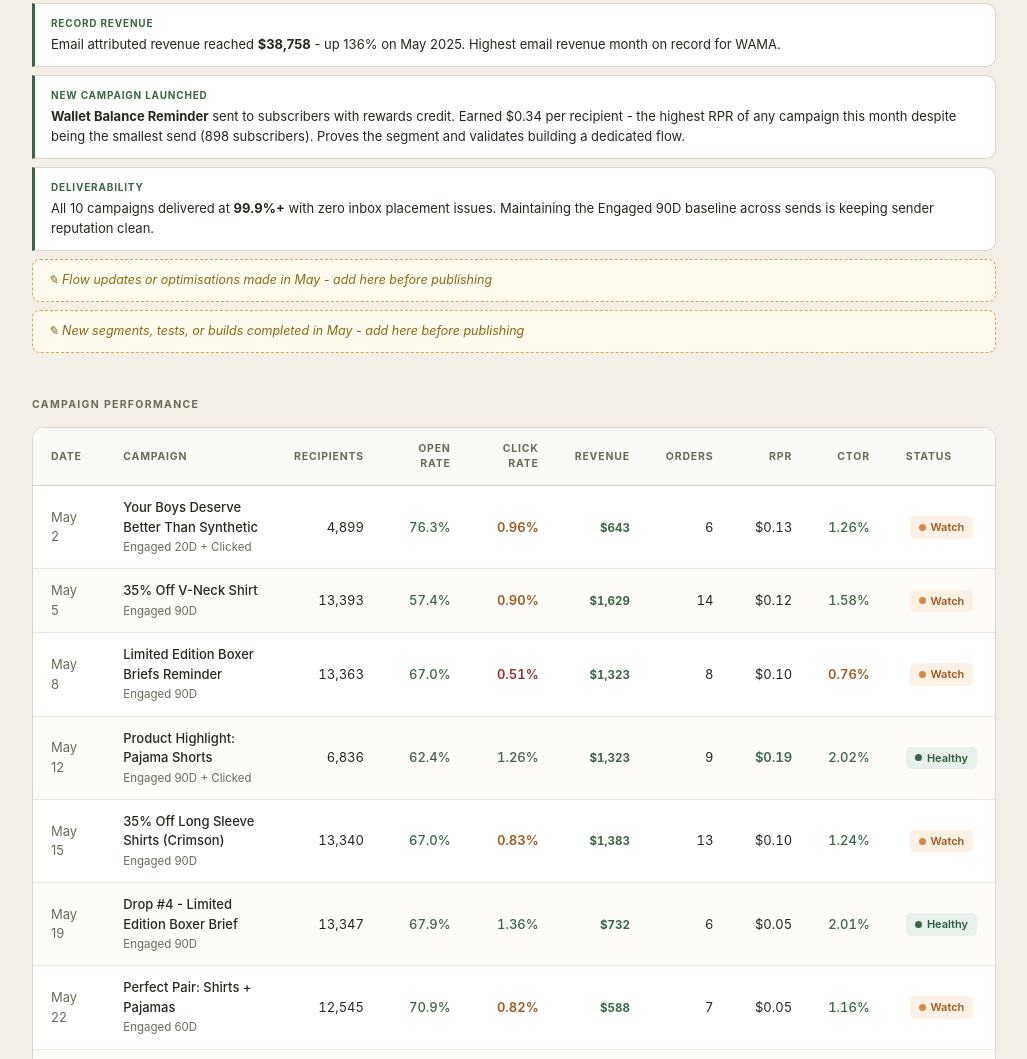
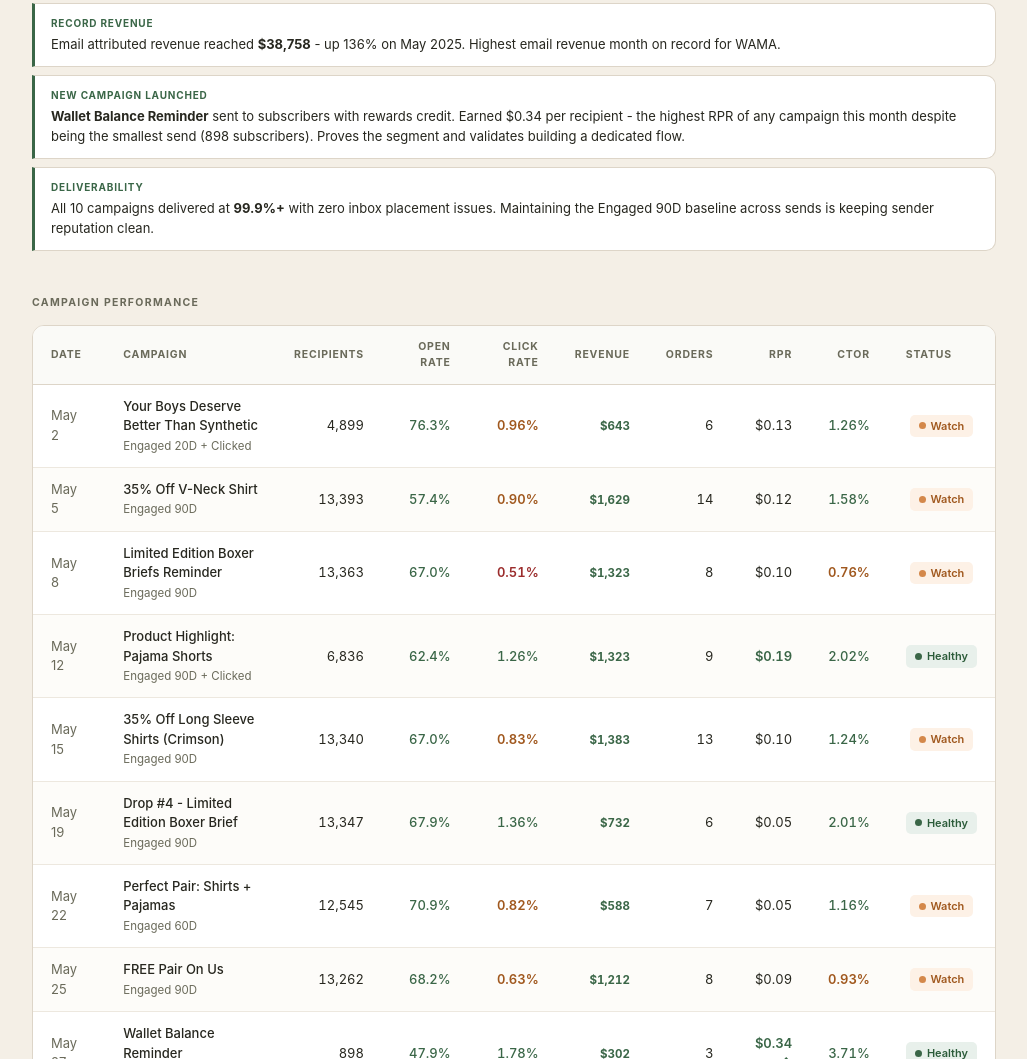
Before and after one commit to welrin-eng/wama-email-reports, a plain HTML site: page index.html in a window 1280 px wide. Shown: the part 942-2001 px from the top of the page, without its empty margins (126-1153 px from the left). Drawn offline with Linux system fonts and the light colour scheme.

Commit message:
Remove fill-in placeholders from Wins We Drove

```diff
--- a/index.html
+++ b/index.html
@@ -61,7 +61,6 @@
     .win-item{background:var(--card);border:1px solid var(--border);border-left:3px solid var(--green);border-radius:0 10px 10px 0;padding:12px 16px;}
     .win-label{font-size:10px;font-weight:700;text-transform:uppercase;letter-spacing:.8px;color:var(--green);margin-bottom:3px;}
     .win-text{font-size:13px;line-height:1.55;}
-    .fill-in-item{background:#FFFBEE;border:1.5px dashed #D4A847;border-radius:8px;padding:11px 15px;font-size:12.5px;color:#8B6914;font-style:italic;}
     .table-card{background:var(--card);border:1px solid var(--border);border-radius:12px;overflow:hidden;}
     table{width:100%;border-collapse:collapse;}
     th{text-align:left;font-size:10.5px;font-weight:700;text-transform:uppercase;letter-spacing:.8px;color:var(--muted);padding:13px 18px;border-bottom:1px solid var(--border);background:#FAFAF7;}
@@ -235,8 +234,6 @@
         <div class="win-label">Deliverability</div>
         <div class="win-text">All 10 campaigns delivered at <strong>99.9%+</strong> with zero inbox placement issues. Maintaining the Engaged 90D baseline across sends is keeping sender reputation clean.</div>
       </div>
-      <div class="fill-in-item">&#9998; Flow updates or optimisations made in May - add here before publishing</div>
-      <div class="fill-in-item">&#9998; New segments, tests, or builds completed in May - add here before publishing</div>
     </div>
     <div class="section-label">Campaign Performance</div>
     <div class="table-card">
```
